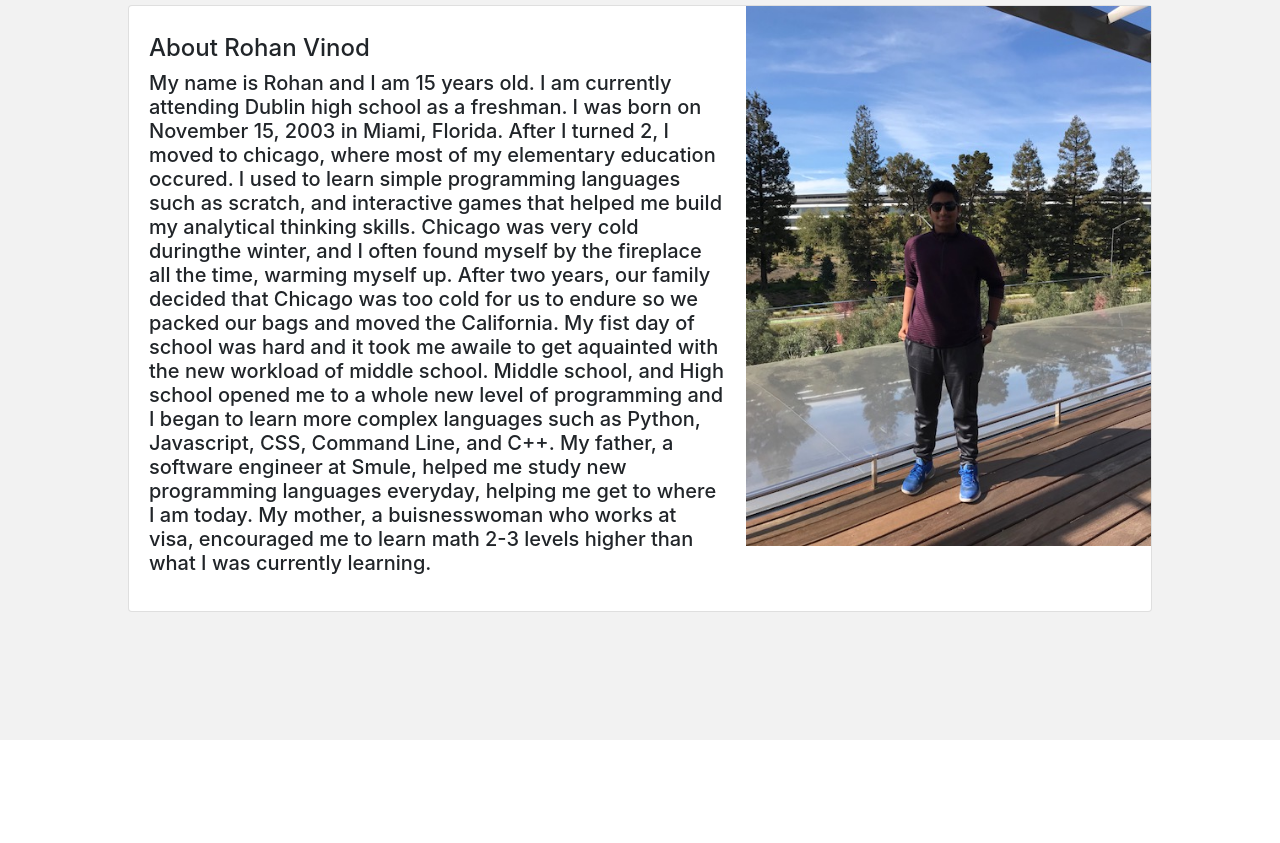
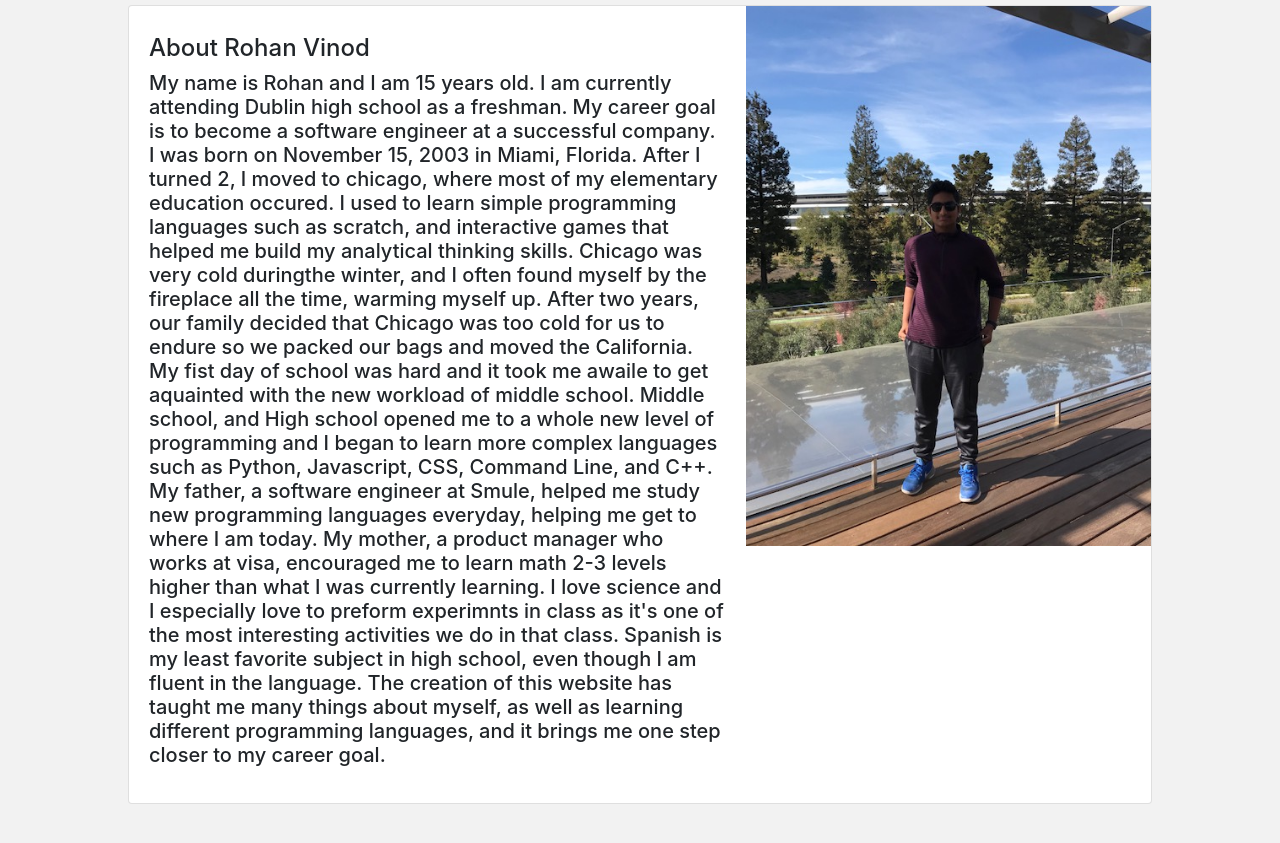
Before and after one commit to rohanvinod/portfolio, a plain HTML site: page Vinod_aboutme.html in a window 1280 px wide. Shown: the part 749-1592 px from the top of the page. Before the commit the page ends 1489 px from the top, so only its background shows below. Drawn offline with Linux system fonts and the light colour scheme.

Commit message:
changed text in about me

```diff
--- a/Vinod_aboutme.html
+++ b/Vinod_aboutme.html
@@ -57,15 +57,19 @@
                                 <strong>
                                 <h6></h6>
                                 <h4>About Rohan Vinod</h4>
-                                            <h5>My name is Rohan and I am 15 years old. I am currently attending Dublin high school as a freshman. I was born on November 15, 2003 in
-                                Miami, Florida. After I turned 2, I moved to chicago, where most of my elementary education occured. I used to learn simple programming
-                                languages such as scratch, and interactive games that helped me build my analytical thinking skills. Chicago was very cold duringthe winter,
+                                            <h5>My name is Rohan and I am 15 years old. I am currently attending Dublin high school as a freshman. My career goal is to become a software
+                                 engineer at a successful company. I was born on November 15, 2003 in Miami, Florida. After I turned 2, I moved to chicago, where most of my
+                                 elementary education occured. I used to learn simple programming languages such as scratch, and interactive games that helped me build my analytical thinking skills.
+                                 Chicago was very cold duringthe winter,
                                 and I often found myself by the fireplace all the time, warming myself up. After two years, our family decided that Chicago was too cold for us to endure
                                 so we packed our bags and moved the California. My fist day of school was hard and it took me awaile to get aquainted with the new workload of
                                 middle school. Middle school, and High school opened me to a whole new level of programming and I began to learn more complex languages such as
                                 Python, Javascript, CSS, Command Line, and C++. My father, a software engineer at Smule, helped me study new programming languages everyday,
-                                helping me get to where I am today. My mother, a buisnesswoman who works at visa, encouraged me to learn math 2-3 levels higher than what I was
-                                currently learning.</h5>
+                                helping me get to where I am today. My mother, a product manager who works at visa, encouraged me to learn math 2-3 levels higher than what I was
+                                currently learning. I love science and I especially love to preform experimnts in class as it's one of the most
+                                interesting activities we do in that class. Spanish is my least favorite subject in high school, even though I am fluent
+                                 in the language. The creation of this website has taught me many things about myself, as well as learning different
+                                  programming languages, and it brings me one step closer to my career goal.</h5>
                                  </strong>
                                 <p></p>
 
```
